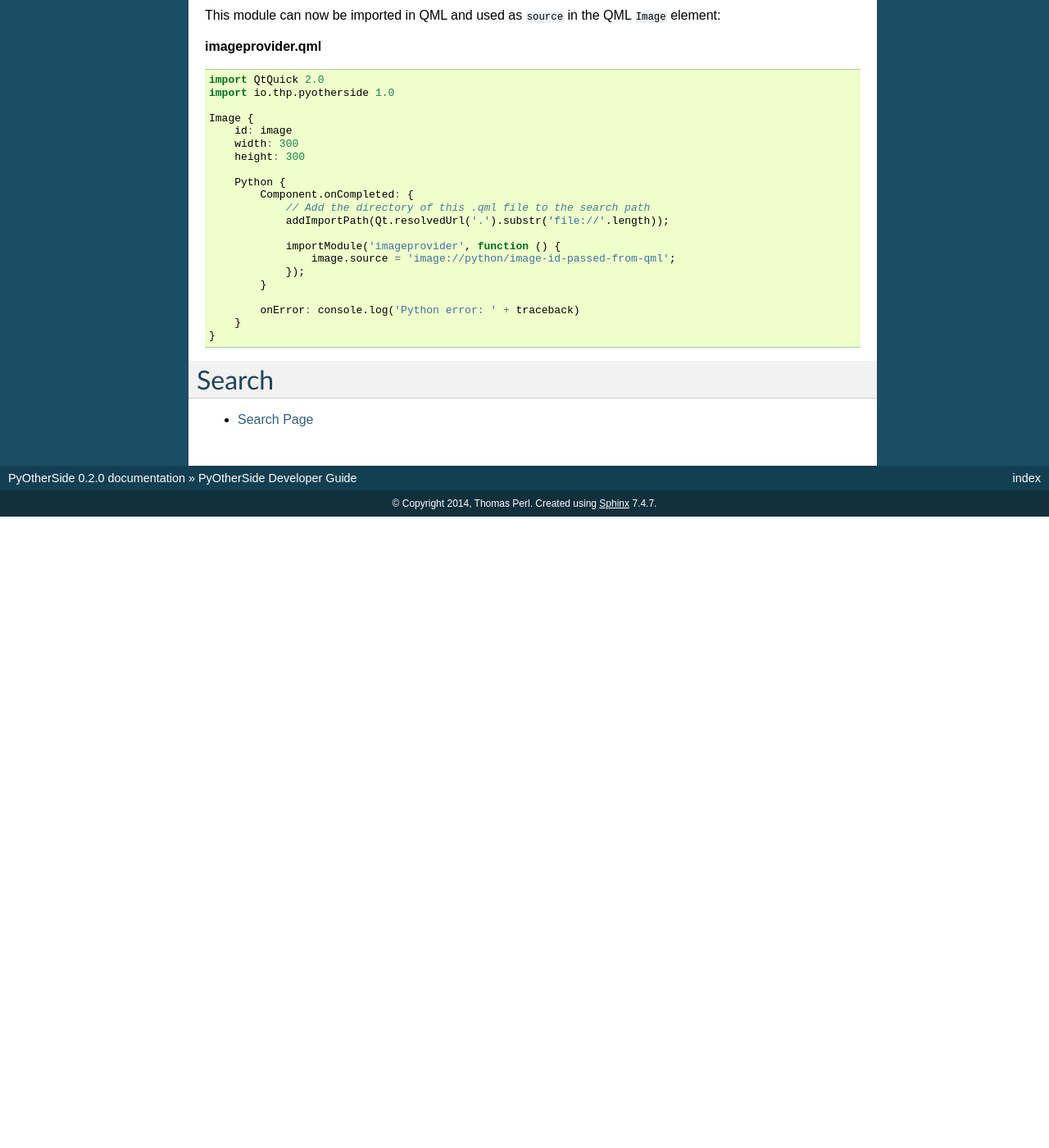
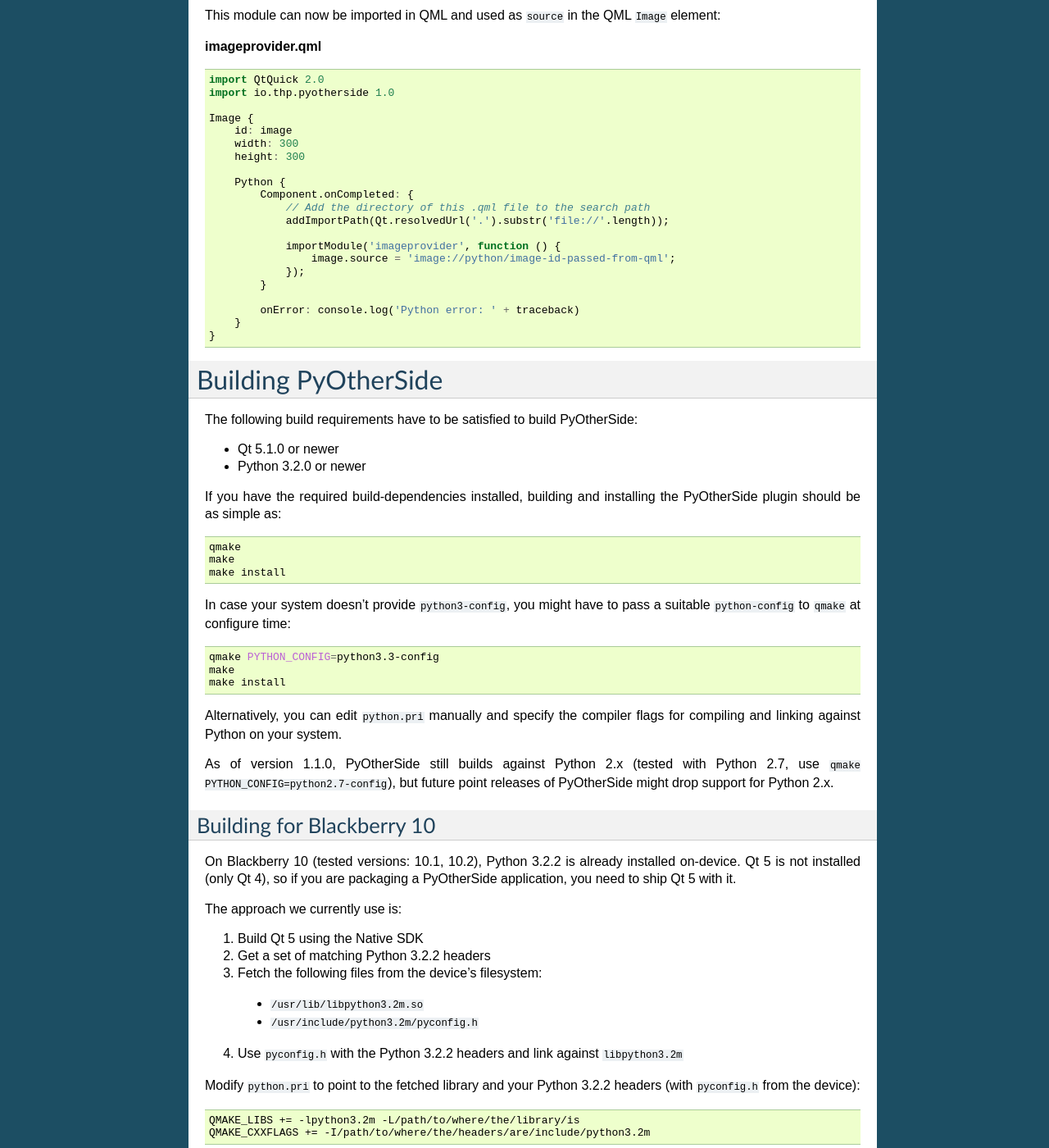
Before and after one commit to thp/pyotherside, a Sphinx documentation site: the page built from docs/index.rst, in a window 1280 px wide and 1400 px high, scrolled down 8634 px. Shown: the whole window at 82% size. Built offline with Sphinx 7.4.7, drawn with Linux system fonts in a browser that asks for light colours; before the commit the page ends 9264 px from its top, so only the background shows below that; some of the changed text lies outside the part shown.

Commit message:
Cleanup documentation, packaging and file structure

```diff
--- a/docs/conf.py
+++ b/docs/conf.py
@@ -48,9 +48,9 @@
 # built documents.
 #
 # The short X.Y version.
-version = '0.2.0'
+version = '1.1'
 # The full version, including alpha/beta/rc tags.
-release = '0.2.0'
+release = '1.1.0'
 
 # The language for content autogenerated by Sphinx. Refer to documentation
 # for a list of supported languages.
--- a/docs/index.rst
+++ b/docs/index.rst
@@ -13,7 +13,7 @@
 objects to Python objects and vice versa, with focus on asynchronous events
 and continuation-passing style function calls.
 
-While PyOtherSide historically also worked with Python 2.x and Qt 4.x, its
+While PyOtherSide once worked with Qt 4.x, and still works with Python 2.7, its
 focus now lies on Python 3.x and Qt 5. Python 3 has been out for several years,
 and offers some nice language features and clean-ups, while Qt 5 supports most
 mobile platforms well, and has an improved QML engine and a faster renderer (Qt
@@ -30,7 +30,7 @@
 Import Versions
 ---------------
 
-**io.thp.pyotherside 1.0** (since: 0.1.0)
+**io.thp.pyotherside 1.0** (since: 1.0.0)
     Initial API release.
 
 QML ``Python`` Element
@@ -565,6 +565,66 @@
     }
 
 
+Building PyOtherSide
+====================
+
+The following build requirements have to be satisfied to build PyOtherSide:
+
+* Qt 5.1.0 or newer
+* Python 3.2.0 or newer
+
+If you have the required build-dependencies installed, building and installing
+the PyOtherSide plugin should be as simple as:
+
+.. code-block:: sh
+
+    qmake
+    make
+    make install
+
+In case your system doesn't provide ``python3-config``, you might have to
+pass a suitable ``python-config`` to ``qmake`` at configure time:
+
+.. code-block:: sh
+
+    qmake PYTHON_CONFIG=python3.3-config
+    make
+    make install
+
+Alternatively, you can edit ``python.pri`` manually and specify the compiler
+flags for compiling and linking against Python on your system.
+
+As of version 1.1.0, PyOtherSide still builds against Python 2.x (tested with
+Python 2.7, use ``qmake PYTHON_CONFIG=python2.7-config``), but future point
+releases of PyOtherSide might drop support for Python 2.x.
+
+Building for Blackberry 10
+--------------------------
+
+On Blackberry 10 (tested versions: 10.1, 10.2), Python 3.2.2 is already
+installed on-device.  Qt 5 is not installed (only Qt 4), so if you are
+packaging a PyOtherSide application, you need to ship Qt 5 with it.
+
+The approach we currently use is:
+
+1. Build Qt 5 using the Native SDK
+2. Get a set of matching Python 3.2.2 headers
+3. Fetch the following files from the device's filesystem:
+  * ``/usr/lib/libpython3.2m.so``
+  * ``/usr/include/python3.2m/pyconfig.h``
+4. Use ``pyconfig.h`` with the Python 3.2.2 headers and link against ``libpython3.2m``
+
+Modify ``python.pri`` to point to the fetched library and your
+Python 3.2.2 headers (with ``pyconfig.h`` from the device):
+
+.. code-block:: qmake
+
+    QMAKE_LIBS += -lpython3.2m -L/path/to/where/the/library/is
+    QMAKE_CXXFLAGS += -I/path/to/where/the/headers/are/include/python3.2m
+
+After installing PyOtherSide in the locally-build Qt 5 (cross-compiled for
+BB10), the QML plugins folder can be deployed with the .bar file.
+
 
 Search
 ======
```
Also changed, not shown: 7 other files.
